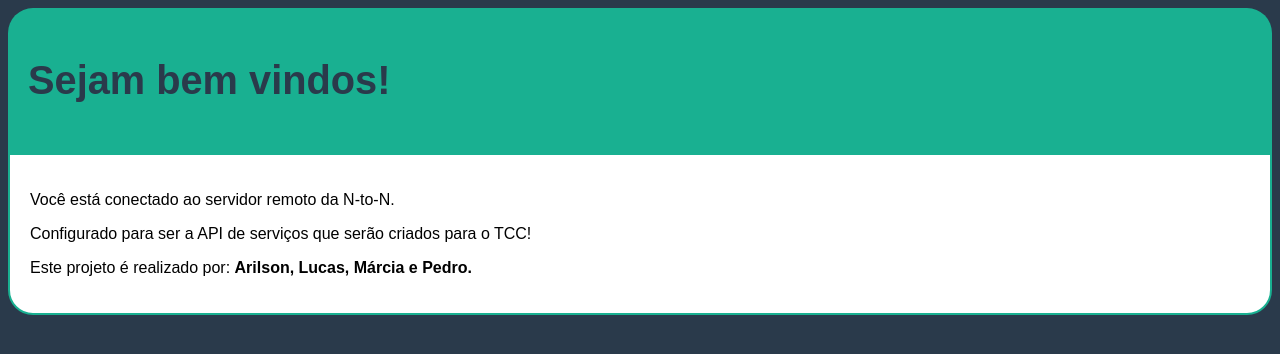
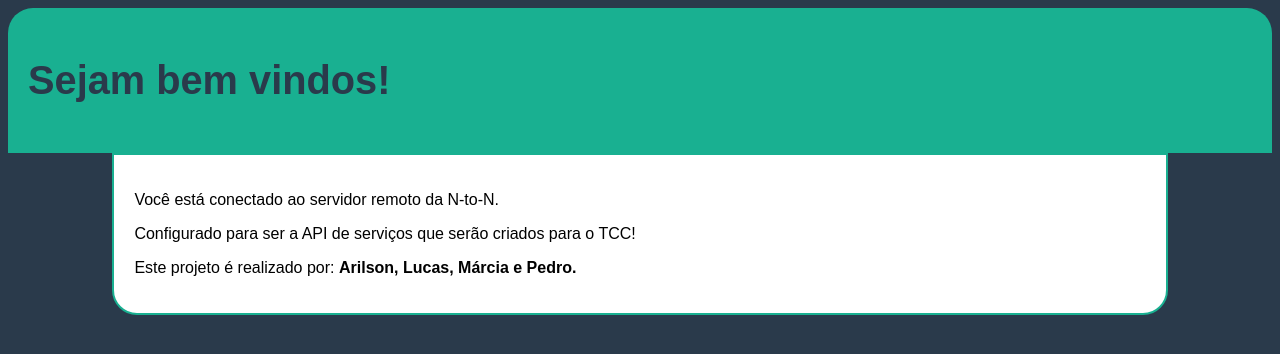
Before and after one commit to lhocihara/n-server, a Flask app: page /hi in a window 1280 px wide. Shown: the top 354 px of the page. Run offline with Flask 2, Linux system fonts and the light colour scheme; parts of the project's set-up code (start-up, migrations or seed data) failed here and were passed over.

Commit message:
carregando o TCC - alterando estrutura do endpoint /hi - adicionando main.html

```diff
--- a/templates/main.html
+++ b/templates/main.html
@@ -30,6 +30,7 @@
           padding: 20px;
           margin: auto;
           width: calc(100% - 44px);
+          max-width: 80%;
           height: auto;
         }
     </style>
```
